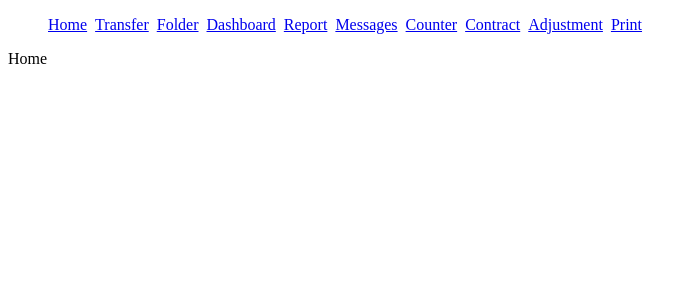
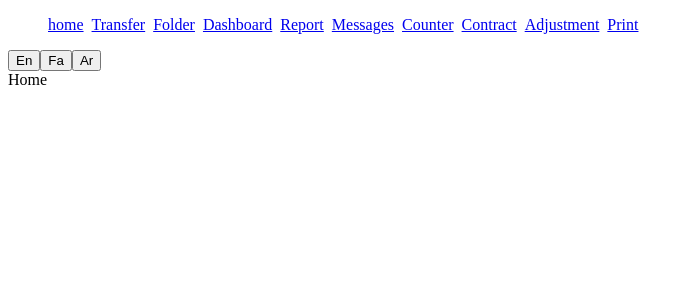
Before and after one commit to Amir-Bagjani/start-full-project, a React (Create React App) app: page / in a window 1280 px wide. Shown: the top 300 px of the page, without its empty margins (0-695 px from the left). Built offline with nearby package versions, Linux system fonts and the light colour scheme.

Commit message:
[BASE] add i18n library and config

```diff
--- a/package.json
+++ b/package.json
@@ -4,8 +4,10 @@
   "private": true,
   "dependencies": {
     "@tanstack/react-query": "^4.28.0",
+    "i18next": "^22.4.14",
     "react": "^18.2.0",
     "react-dom": "^18.2.0",
+    "react-i18next": "^12.2.0",
     "react-router-dom": "6.9.0",
     "react-scripts": "5.0.1",
     "web-vitals": "^2.1.0"
--- a/src/components/layouts/AppLayout.tsx
+++ b/src/components/layouts/AppLayout.tsx
@@ -1,10 +1,13 @@
 import { NavLink, Navigate, Outlet } from 'react-router-dom';
 import { user } from './user';
+import { useTranslation } from 'react-i18next';
 
 // const user: any = null;
 // const user = {name: "saeed"};
 
 export const AppLayout = () => {
+  const { t, i18n } = useTranslation();
+
   if (!!!user?.name) return <Navigate to='/login' />;
 
   return (
@@ -12,10 +15,10 @@ export const AppLayout = () => {
       <nav>
         <ul style={{ display: 'flex', gap: '0.5rem', listStyle: 'none' }}>
           <li>
-            <NavLink to='/'>Home</NavLink>
+            <NavLink to='/'>{t('Home')}</NavLink>
           </li>
           <li>
-            <NavLink to='/transfer'>Transfer</NavLink>
+            <NavLink to='/transfer'>{t('Transfer')}</NavLink>
           </li>
           <li>
             <NavLink to='/folder'>Folder</NavLink>
@@ -43,6 +46,11 @@ export const AppLayout = () => {
           </li>
         </ul>
       </nav>
+      <div>
+        <button onClick={() => i18n.changeLanguage('en')}>En</button>
+        <button onClick={() => i18n.changeLanguage('fa')}>Fa</button>
+        <button onClick={() => i18n.changeLanguage('ar')}>Ar</button>
+      </div>
       <Outlet />
     </div>
   );
--- /dev/null
+++ b/src/config/languages/i18n.ts
@@ -0,0 +1,19 @@
+import i18n from 'i18next';
+import { initReactI18next } from 'react-i18next';
+import { EnglishTr, PersianTr } from './locales';
+import { ArabicTr } from './locales/ArabicTr';
+
+i18n.use(initReactI18next).init({
+  lng: 'en',
+  fallbackLng: 'en',
+  interpolation: {
+    escapeValue: false,
+  },
+  resources: {
+    en: { translation: EnglishTr },
+    fa: { translation: PersianTr },
+    ar: { translation: ArabicTr },
+  },
+});
+
+export default i18n;
--- /dev/null
+++ b/src/config/languages/locales/ArabicTr.ts
@@ -0,0 +1,4 @@
+export const ArabicTr = {
+  Home: 'ال خانه',
+  Transfer: 'ال ارسالی',
+};
--- /dev/null
+++ b/src/config/languages/locales/EnglishTr.ts
@@ -0,0 +1,4 @@
+export const EnglishTr = {
+  Home: 'home',
+  Transfer: 'Transfer',
+};
--- /dev/null
+++ b/src/config/languages/locales/PersianTr.ts
@@ -0,0 +1,4 @@
+export const PersianTr = {
+  Home: 'خانه',
+  Transfer: 'ارسالی',
+};
--- /dev/null
+++ b/src/config/languages/locales/index.ts
@@ -0,0 +1,2 @@
+export * from './EnglishTr';
+export * from './PersianTr';
--- a/src/index.tsx
+++ b/src/index.tsx
@@ -2,6 +2,8 @@ import React from 'react';
 import ReactDOM from 'react-dom/client';
 import App from './App';
 import { QueryClient, QueryClientProvider } from '@tanstack/react-query';
+
+import './config/languages/i18n';
 
 // Create a client
 export const queryClient = new QueryClient({
--- a/src/routes/routes.tsx
+++ b/src/routes/routes.tsx
@@ -187,7 +187,12 @@ export const routes = createBrowserRouter(
   createRoutesFromElements(
     <Route errorElement={<ErrorPage fallback={<div>Something went wrong</div>} />}>
       {routess.map((r, i) => (
-        <Route key={i} path={PathMap[r.layout]} element={LayoutMap[r.layout]}>
+        <Route
+          key={i}
+          // path='/'
+          // path={PathMap[r.layout]}
+          element={LayoutMap[r.layout]}
+        >
           {r.roles.includes(user?.role ?? 'admin') ? (
             <Route path={r.path} element={<Suspense fallback='Loading...'>{r.element}</Suspense>} />
           ) : (
```
Also changed, not shown: 1 other file (tests, documents, lock files or other folders).
